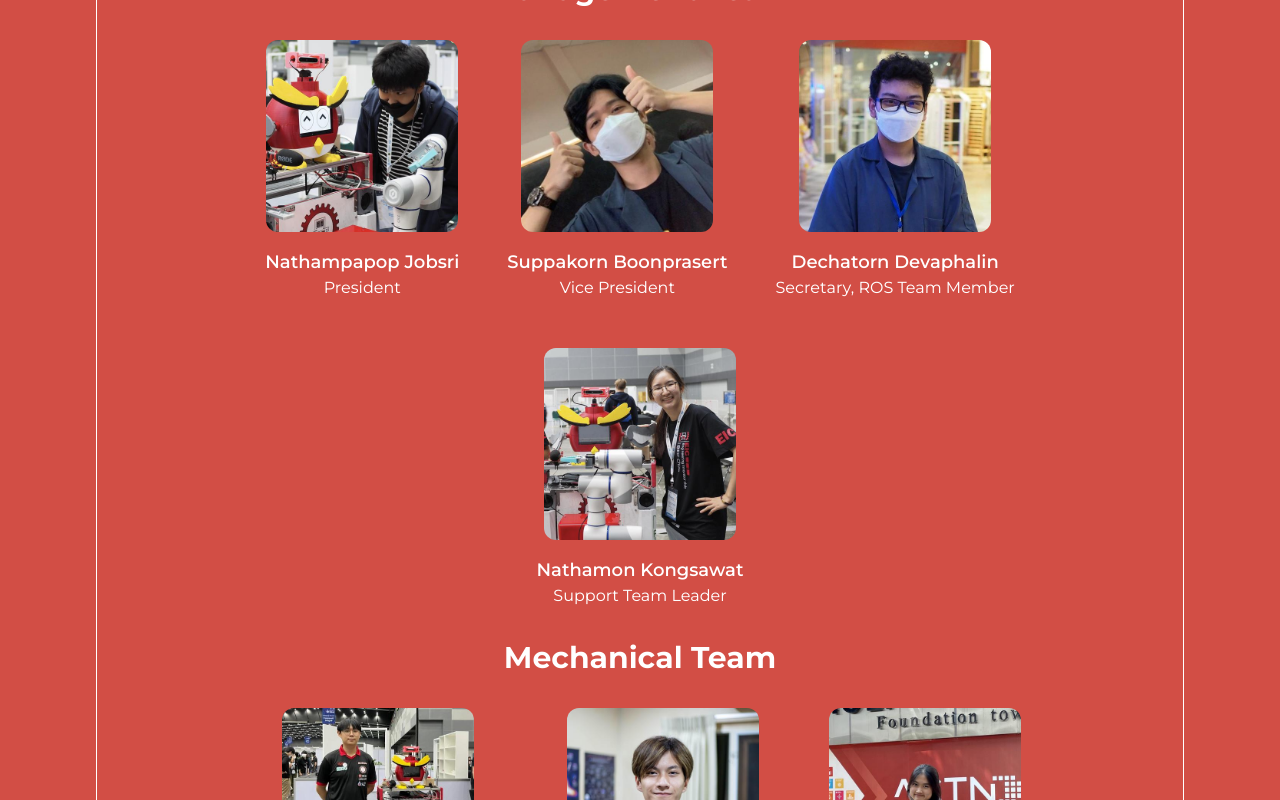
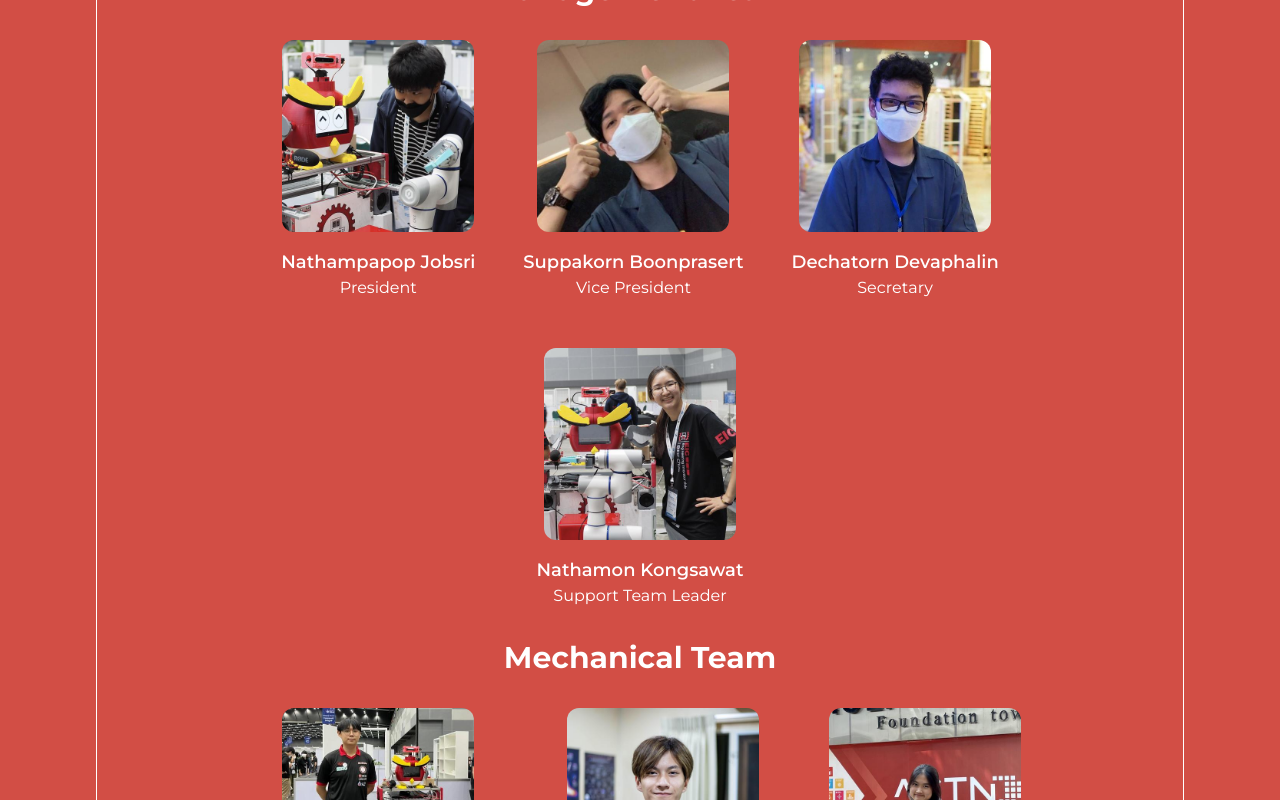
Before and after one commit to robocup-eic/eic-website, a Next.js app: page /team in a window 1280 px wide. Shown: the part 1627-2427 px from the top of the page. Built offline with nearby package versions, Linux system fonts and the light colour scheme.

Commit message:
chore: tweak team info

```diff
--- a/src/components/Team/teams.ts
+++ b/src/components/Team/teams.ts
@@ -39,7 +39,7 @@ const team2022: Team[] = [
       },
       {
         name: "Dechatorn Devaphalin",
-        position: "Secretary, ROS Team Member",
+        position: "Secretary",
         id: "Secretary",
         coreteam: true,
         img: "Secretary_Dechatorn_Devaphalin",
```
